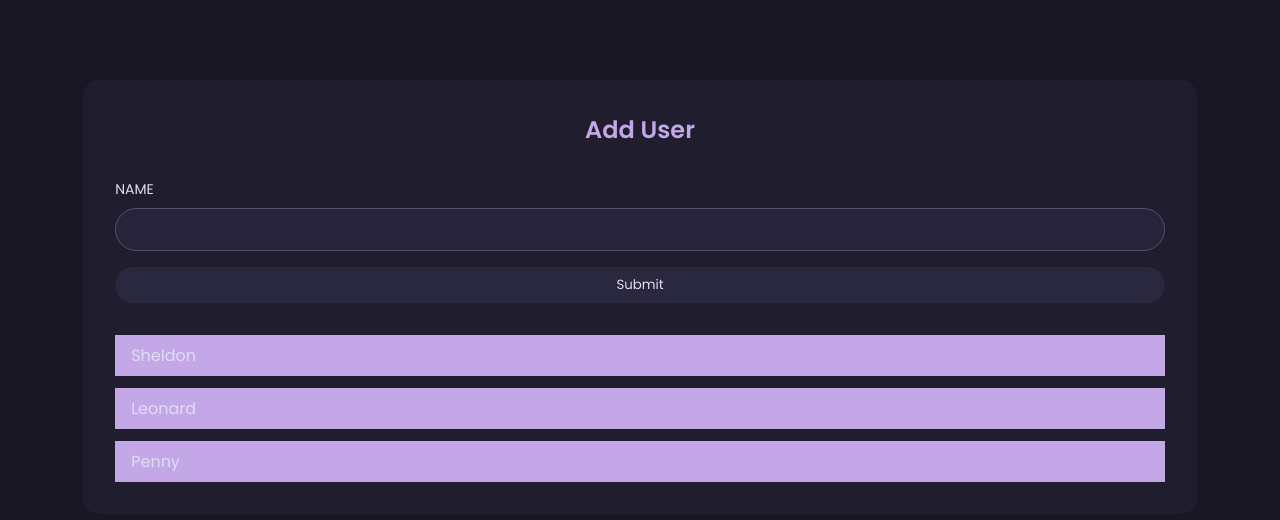
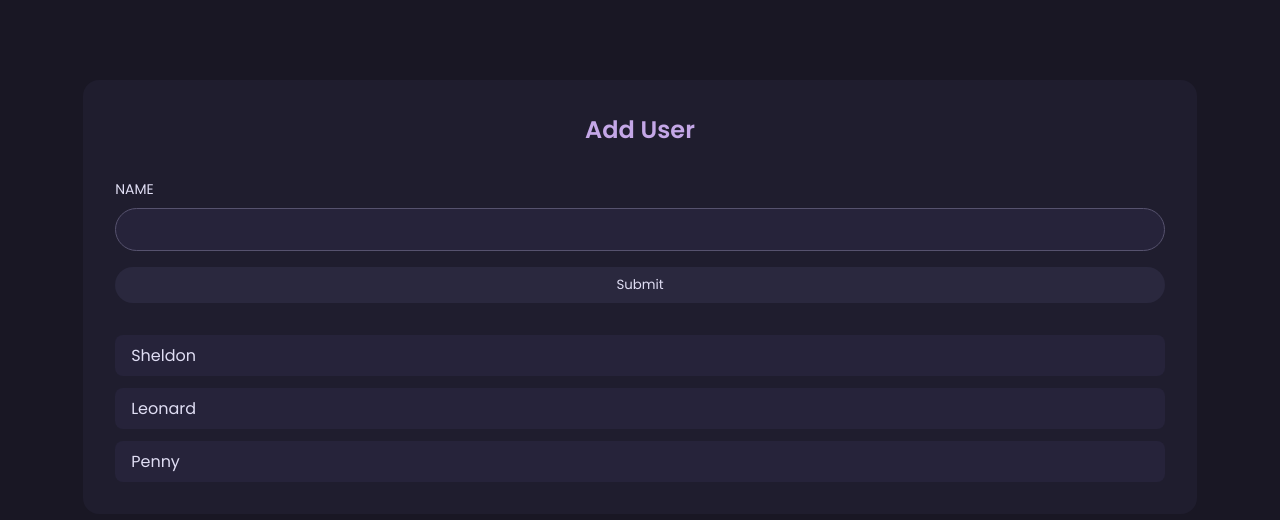
Before and after one commit to ereljapco/react-user-challenge, a React (Vite) app: page / in a window 1280 px wide. Shown: the top 520 px of the page. Built offline with nearby package versions, Linux system fonts and the light colour scheme.

Commit message:
style: change background color for better readability

```diff
--- a/src/components/User/User.css
+++ b/src/components/User/User.css
@@ -1,4 +1,5 @@
 .users__item {
-  background-color: var(--iris);
+  background-color: var(--overlay);
   padding: 0.5rem 1rem;
+  border-radius: 0.5rem;
 }
```
